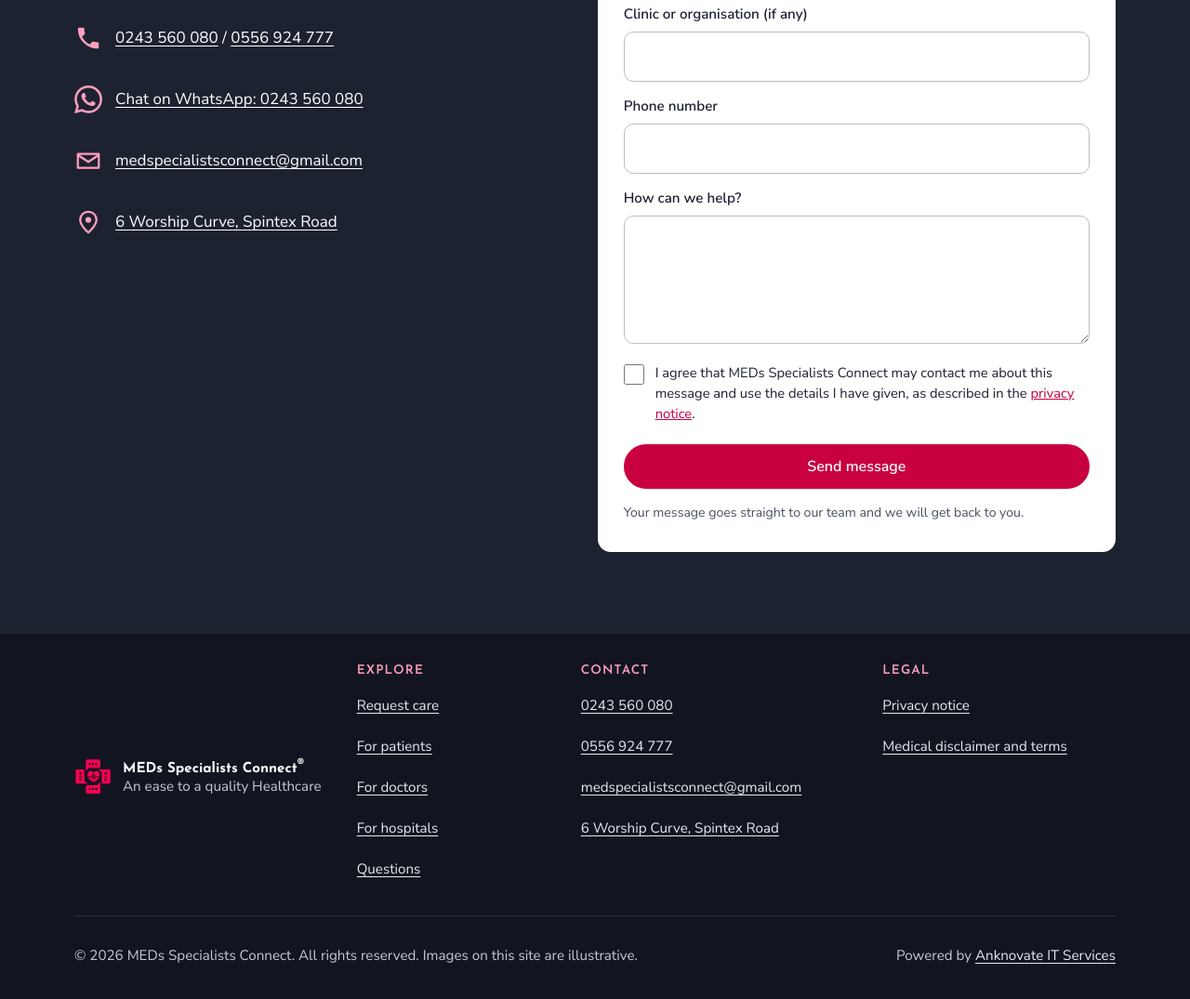
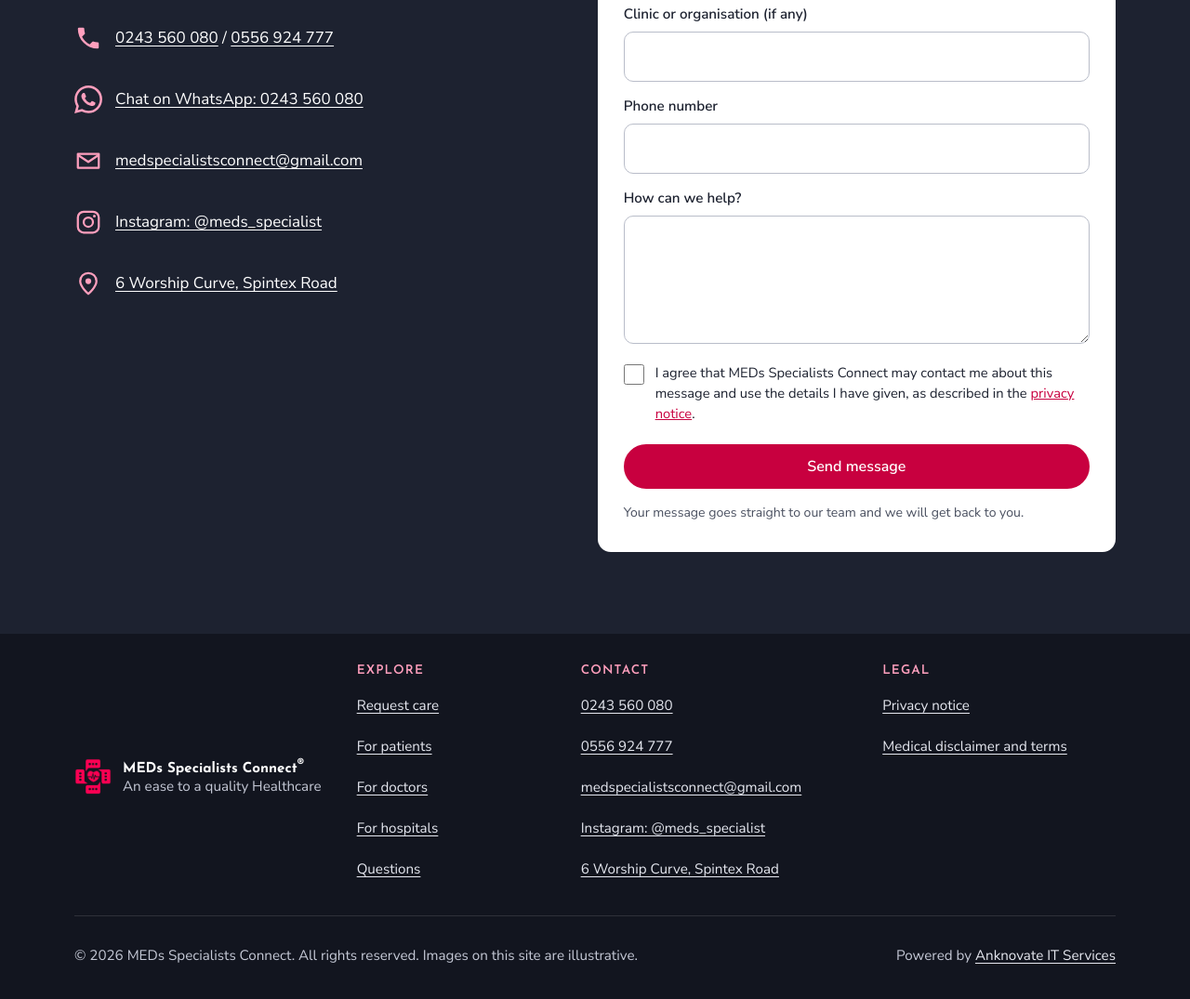
Before and after one commit to Princegates/Med-Specialists-connect, a plain HTML site: page index.html in a window 1280 px wide. Shown: the part 8434-9509 px from the top of the page at 93% size. Drawn offline with Linux system fonts and the light colour scheme.

Commit message:
Link the business Instagram (@meds_specialist)
Added to the contact details, the footer on every page, and the site's
structured data.

Co-Authored-By: Claude Sonnet 5.5 <noreply@anthropic.com>
Claude-Session: https://claude.ai/code/session_01QSgcvdVa3yF4fEBJhRWVse

```diff
--- a/index.html
+++ b/index.html
@@ -19,7 +19,7 @@
   <meta property="og:image:alt" content="MEDs Specialists Connect logo and tagline: An ease to a quality Healthcare">
   <meta name="twitter:card" content="summary_large_image">
   <script type="application/ld+json">
-  {"@context":"https://schema.org","@type":"MedicalBusiness","name":"MEDs Specialists Connect","url":"https://www.medspecialistconnect.com/","logo":"https://www.medspecialistconnect.com/assets/logo-icon.png","image":"https://www.medspecialistconnect.com/assets/og-image.png","slogan":"An ease to a quality Healthcare","telephone":["+233243560080","+233556924777"],"email":"medspecialistsconnect@gmail.com","address":{"@type":"PostalAddress","streetAddress":"6 Worship Curve, Spintex Road"}}
+  {"@context":"https://schema.org","@type":"MedicalBusiness","name":"MEDs Specialists Connect","url":"https://www.medspecialistconnect.com/","logo":"https://www.medspecialistconnect.com/assets/logo-icon.png","image":"https://www.medspecialistconnect.com/assets/og-image.png","slogan":"An ease to a quality Healthcare","telephone":["+233243560080","+233556924777"],"email":"medspecialistsconnect@gmail.com","address":{"@type":"PostalAddress","streetAddress":"6 Worship Curve, Spintex Road"},"sameAs":["https://www.instagram.com/meds_specialist/"]}
   </script>
   <link rel="preload" href="assets/fonts/josefin-sans-latin.woff2" as="font" type="font/woff2" crossorigin>
   <link rel="preload" href="assets/fonts/nunito-sans-latin.woff2" as="font" type="font/woff2" crossorigin>
@@ -437,6 +437,10 @@
               <a href="mailto:medspecialistsconnect@gmail.com">medspecialistsconnect@gmail.com</a>
             </li>
             <li>
+              <svg class="ico" viewBox="0 0 24 24" aria-hidden="true"><rect x="3" y="3" width="18" height="18" rx="5" fill="none" stroke="currentColor" stroke-width="1.8"/><circle cx="12" cy="12" r="4" fill="none" stroke="currentColor" stroke-width="1.8"/><circle cx="17.2" cy="6.8" r="1.2" fill="currentColor"/></svg>
+              <a href="https://www.instagram.com/meds_specialist/" target="_blank" rel="noopener">Instagram: @meds_specialist<span class="sr"> (opens in a new tab)</span></a>
+            </li>
+            <li>
               <svg class="ico" viewBox="0 0 24 24" aria-hidden="true"><path d="M12 21s7-6 7-11a7 7 0 0 0-14 0c0 5 7 11 7 11z" fill="none" stroke="currentColor" stroke-width="1.8" stroke-linejoin="round"/><circle cx="12" cy="10" r="2.500" fill="currentColor"/></svg>
               <a href="https://www.google.com/maps/search/?api=1&amp;query=6+Worship+Curve+Spintex+Road+Accra+Ghana" target="_blank" rel="noopener">6 Worship Curve, Spintex Road<span class="sr"> (opens map in a new tab)</span></a>
             </li>
@@ -488,6 +492,7 @@
           <li><a href="tel:+233243560080">0243 560 080</a></li>
           <li><a href="tel:+233556924777">0556 924 777</a></li>
           <li><a href="mailto:medspecialistsconnect@gmail.com">medspecialistsconnect@gmail.com</a></li>
+          <li><a href="https://www.instagram.com/meds_specialist/" target="_blank" rel="noopener">Instagram: @meds_specialist<span class="sr"> (opens in a new tab)</span></a></li>
           <li><a href="https://www.google.com/maps/search/?api=1&amp;query=6+Worship+Curve+Spintex+Road+Accra+Ghana" target="_blank" rel="noopener">6 Worship Curve, Spintex Road<span class="sr"> (opens map in a new tab)</span></a></li>
         </ul>
       </div>
```
Also changed, not shown: disclaimer.html (+1 -0 lines), privacy.html (+1 -0 lines).
